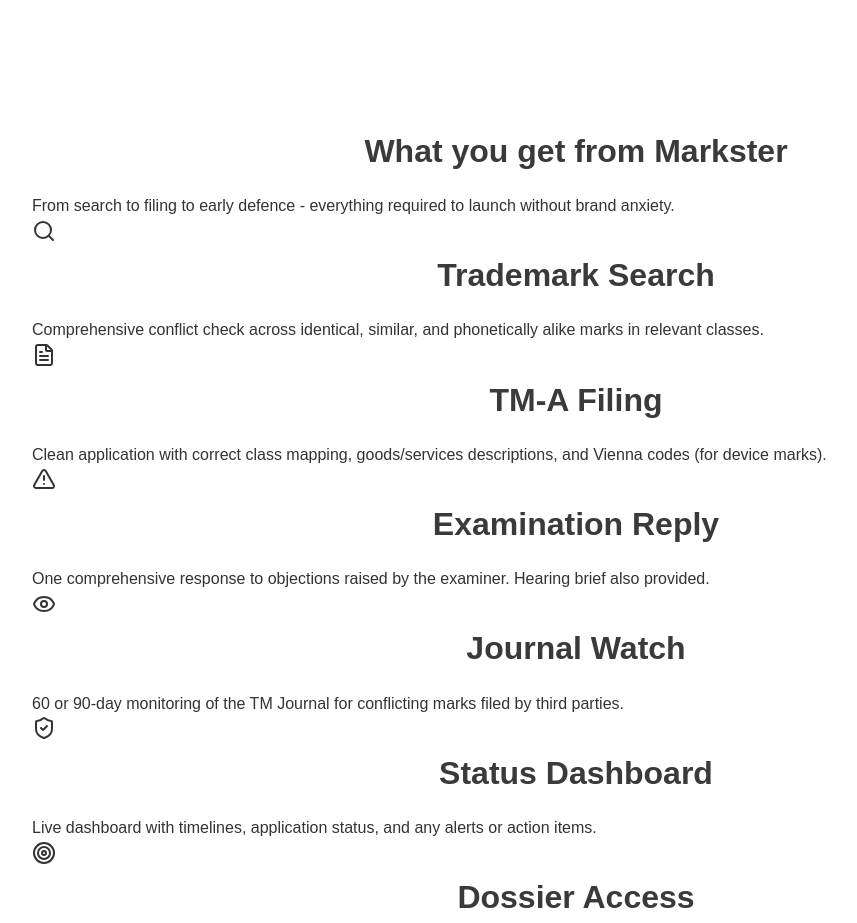
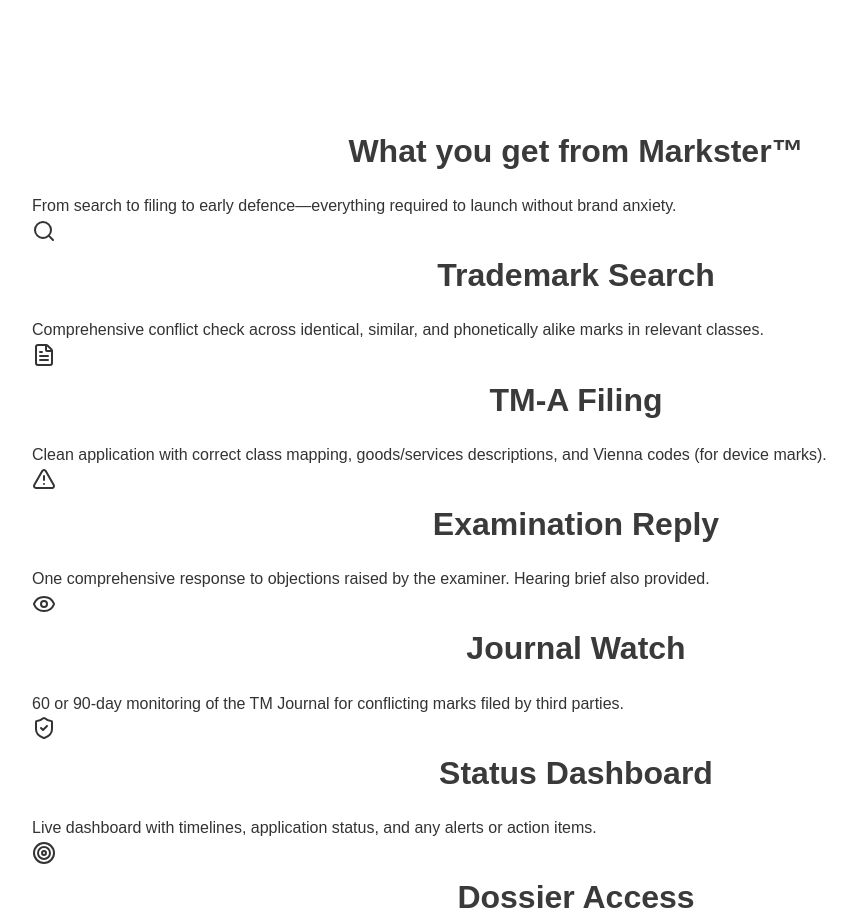
Before and after one commit to unforgettablekartik/compliers, a Next.js app: page /markster in a window 1280 px wide. Shown: the part 840-1763 px from the top of the page, without its empty margins (64-921 px from the left). Built offline with nearby package versions, Linux system fonts and the light colour scheme.

Commit message:
Add ™ symbol to Markster mentions and center-format description text
Co-authored-by: unforgettablekartik <227126167+unforgettablekartik@users.noreply.github.com>

```diff
--- a/app/markster/page.tsx
+++ b/app/markster/page.tsx
@@ -45,7 +45,7 @@ export default function MarksterLanding() {
             serviceType: "Trademark search, filing, examination reply, watch alerts",
             offers: [
               { "@type": "Offer", name: "Single Class (Word)", priceCurrency: "INR", price: 9900 },
-              { "@type": "Offer", name: "Markster Plus", priceCurrency: "INR", price: 17900 },
+              { "@type": "Offer", name: "Markster™ Plus", priceCurrency: "INR", price: 17900 },
               { "@type": "Offer", name: "Scale (starting)", priceCurrency: "INR", price: 34900 }
             ],
           }),
@@ -168,8 +168,8 @@ export default function MarksterLanding() {
       <Section>
         <Container>
           <div className="mb-10 text-center">
-            <h2 className="text-2xl font-bold md:text-3xl">What you get from Markster</h2>
-            <p className="mt-2 text-gray-600">From search to filing to early defence - everything required to launch without brand anxiety.</p>
+            <h2 className="text-2xl font-bold md:text-3xl">What you get from Markster™</h2>
+            <p className="mt-2 text-gray-600 text-center">From search to filing to early defence—everything required to launch without brand anxiety.</p>
           </div>
           <div className="grid gap-6 md:grid-cols-3">
             <Card className="rounded-2xl">
```
